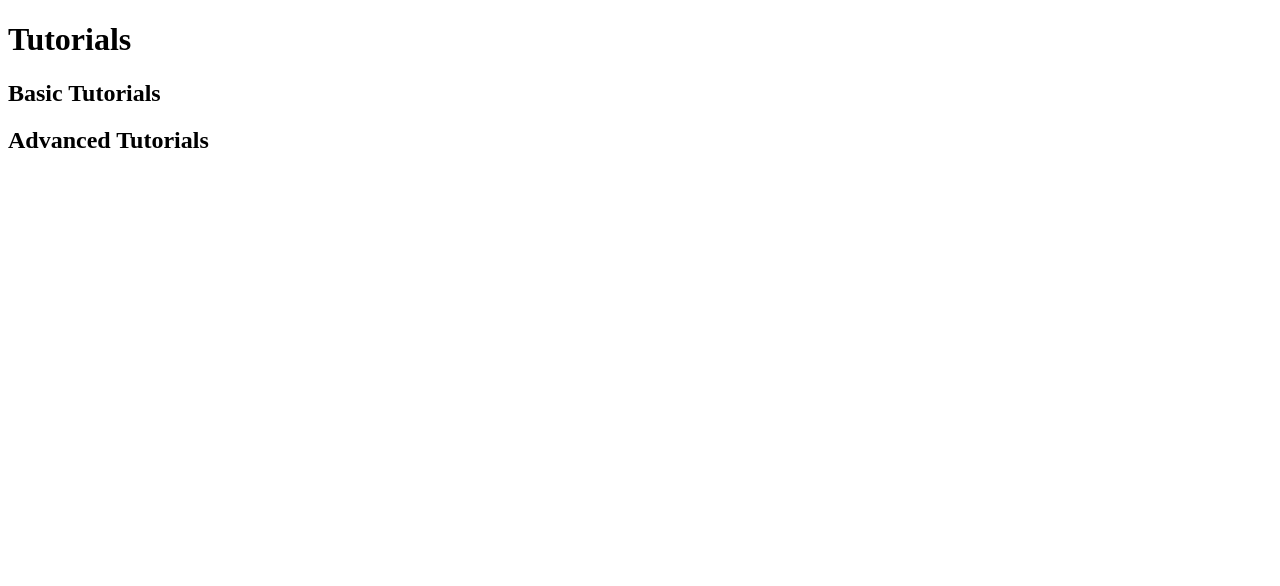
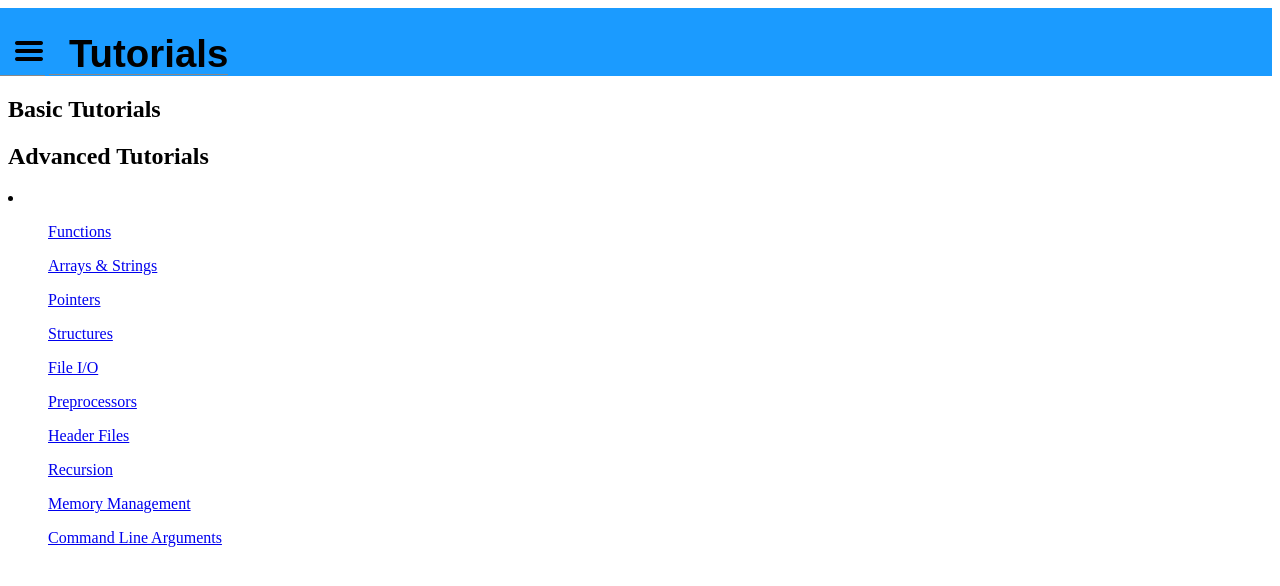
Before and after one commit to Hitechverma/Make-it-easy, a plain HTML site: page tutorials.html in a window 1280 px wide. Both pictures are taken after a click on the element "Advanced Tutorials". Drawn offline with Linux system fonts and the light colour scheme.

Commit message:
Working on Css

```diff
--- a/Js/main.js
+++ b/Js/main.js
@@ -2,23 +2,14 @@ $(document).ready(function(){
 	// alert("hitech");
 	$("#base").hide();
 	$("#adv").hide();
+	$("#sidebar").hide();
 	$("#basic").click(function(){
 		$("#base").fadeToggle("slow");
 	})
 	$("#advance").click(function(){
-		$("#adv").fadetoggle("slow");
+		$("#adv").toggle("slow");
+	})
+	$("#btn").click(function(){
+		$("#sidebar").toggle("slow");
 	})
 })
-
-
-
-
-
-
-
-$(document).ready(function (){
-	$('.title').bind("mouseover",hit);
-});
-function hit (evt) {
-	alert("hello");
-}
--- a/css/new.css
+++ b/css/new.css
@@ -1,6 +1,41 @@
 p{
 	font-size: 15px;
 }
+.nav{
+	margin-left: -15px;
+	padding: 0;
+	background-color:rgb(27,155,255);
+}
+
+.nav ul {
+	display: inline;
+  list-style: none;
+  /*background-color: #444;*/
+  text-align: center;
+  padding: 0;
+  margin: 0;
+}
+
+.nav li {
+	/*display: inline;*/
+	padding-left: 20px;
+   font-family:sans-serif;
+  font-size: 1.2em;
+  line-height: 40px;
+  height: 40px;
+  border-bottom: 1px solid #888;
+}
+.nav div{
+	display: inline-block;
+}
+#sidebar {
+	position:relative;
+    top:0; bottom:0; left:0;
+    width:35%;
+    background:#000;
+    float: left;
+    color: white;
+	 }
 
 #new{
 	margin-top: 10%;
--- a/tutorials.html
+++ b/tutorials.html
@@ -7,7 +7,20 @@
 	<script type="text/javascript" src="Js/main.js"></script>
 </head>
 <body>
-	<div id="head"><h1>Tutorials</h1></div>
+	<div class="nav">
+		<ul>
+			<div id="btn"><li><a href="#"><img src="imgs/menu.png"></a></li></div>
+			<div><li><h1>Tutorials</h1></li></div>
+		</ul>
+	</div>
+	<div id="sidebar">
+		<ul>
+			<li>Home</li>
+			<li>Programs</li>
+			<li>About app</li>
+			<li>About Us</li>
+		</ul>
+	</div>
 	<div id="body">
 		<div>
 			<h2 id="basic">Basic Tutorials</h2>
```
Also changed, not shown: imgs/menu.png (added).
